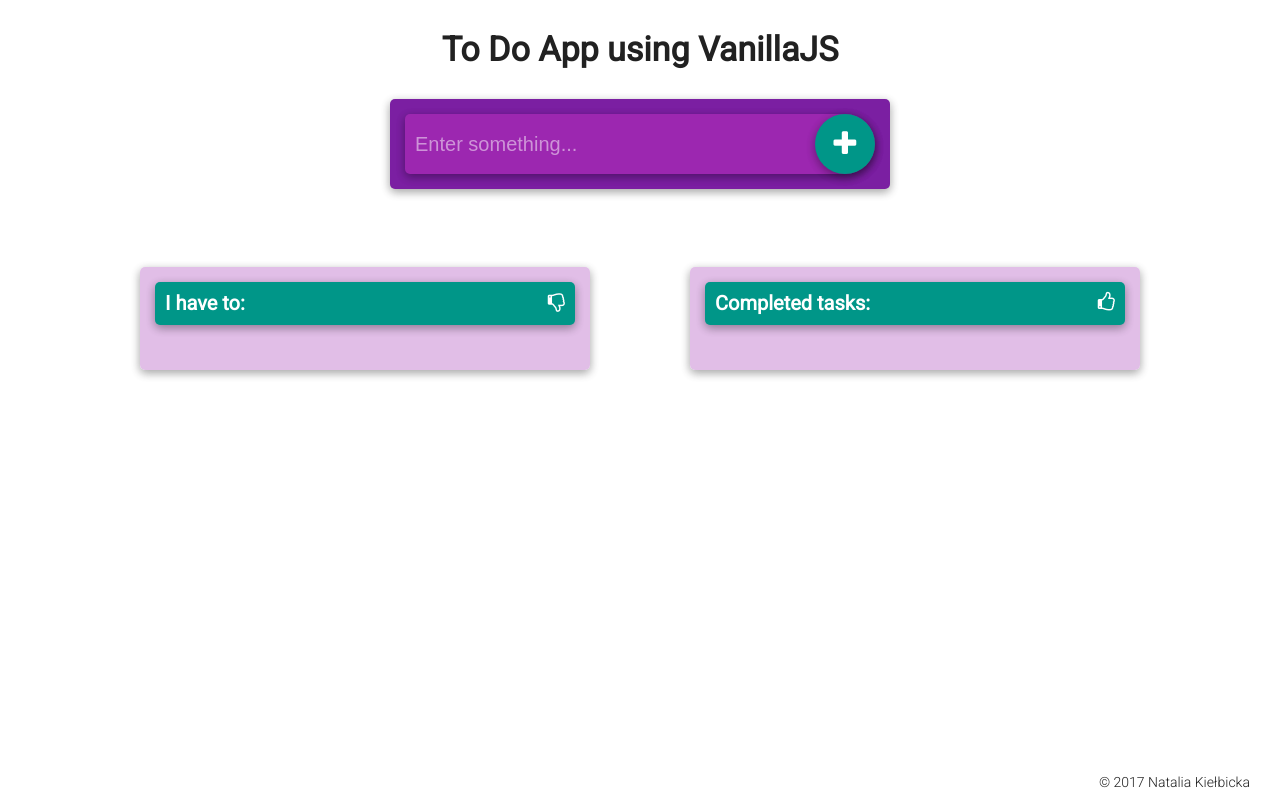
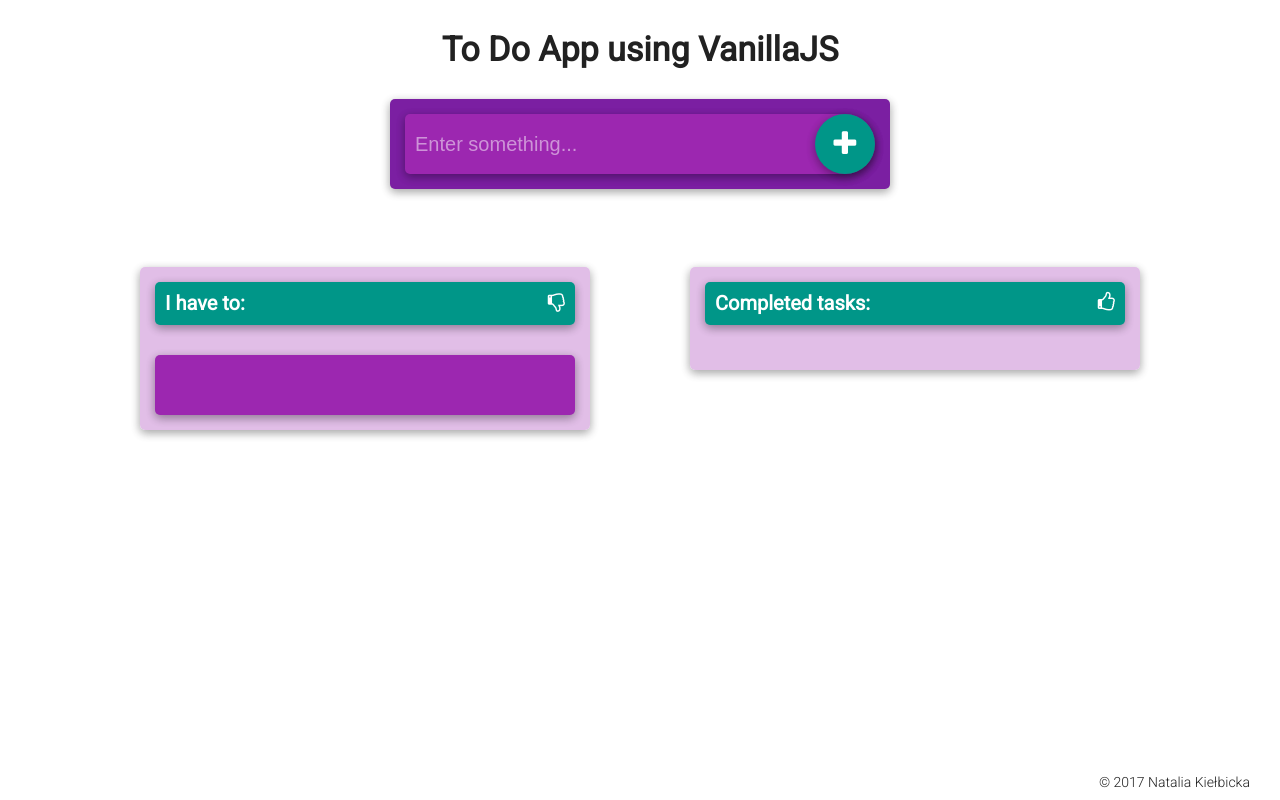
Before and after one commit to nataliakielbicka/todoapp, an Angular app: page / in a window 1280 px wide. Both pictures are taken after a click on the button 845 px from the left and 144 px from the top of the page. Built offline with nearby package versions, Linux system fonts and the light colour scheme.

Commit message:
add new task to tasklist

```diff
--- a/src/app/app.component.html
+++ b/src/app/app.component.html
@@ -2,8 +2,8 @@
   <h2 class="todo-wrapper__h2">To Do App using VanillaJS</h2>
   <div class="todo-wrapper__todo todo">
     <div class="todo__header">
-      <input type="text" class="todo__input" id="addinput" placeholder="Enter something...">
-      <button type="submit" value="add" class="todo__btn" id="addbtn"></button>
+      <input type="text" class="todo__input" [(ngModel)]="newTask" placeholder="Enter something...">
+      <button type="submit" class="todo__btn" (click)="add()"></button>
     </div>
     <span class="todo__warning" id="warning">You've already added this task to todo list, oh come on :)</span>
   </div>
@@ -14,7 +14,11 @@
           <i class="fa fa-thumbs-o-down" aria-hidden="true"></i>
         </h2>
         <h3 class="todo__text" id="todo-text"></h3>
-        <ul class="todo__list list" id="todo-list"></ul>
+        <ul class="todo__list list" id="todo-list">
+          <li *ngFor="let task of taskList" class="list__item item">
+            <span class="item__text">{{task}}</span>
+          </li>
+        </ul>
       </div>
     </div>
     <div class="todo__column">
--- a/src/app/app.component.ts
+++ b/src/app/app.component.ts
@@ -1,9 +1,15 @@
-import { Component } from '@angular/core';
+import {Component} from '@angular/core';
 
 @Component({
-  selector: 'todo',
+  selector: 'app-todo',
   templateUrl: './app.component.html'
 })
 export class AppComponent {
+  newTask: string;
+  taskList: Array <string> = [];
 
+  add() {
+    this.taskList.push(this.newTask);
+    this.newTask = '';
+  }
 }
--- a/src/index.html
+++ b/src/index.html
@@ -13,7 +13,7 @@
 </head>
 
 <body>
-  <todo>Loading...</todo>
+  <app-todo>Loading...</app-todo>
 </body>
 
 </html>
```
